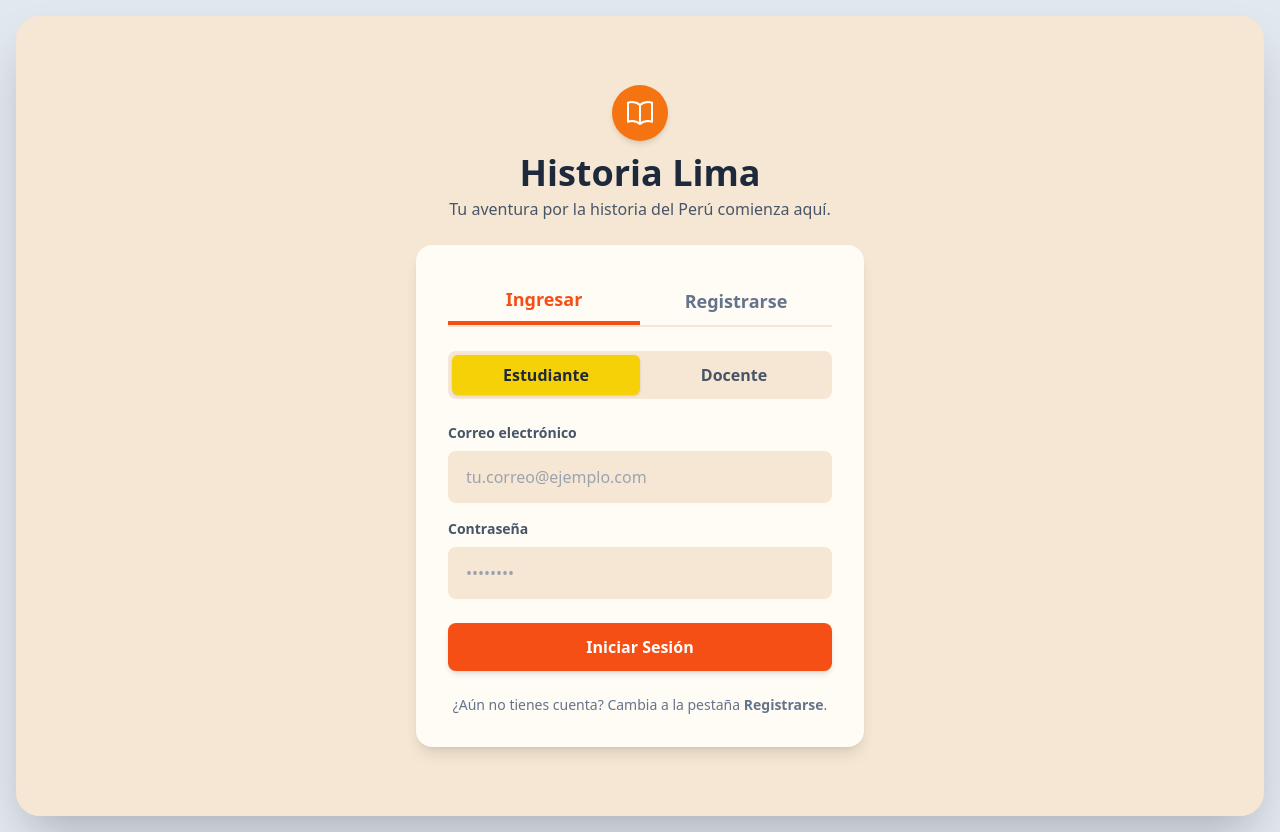
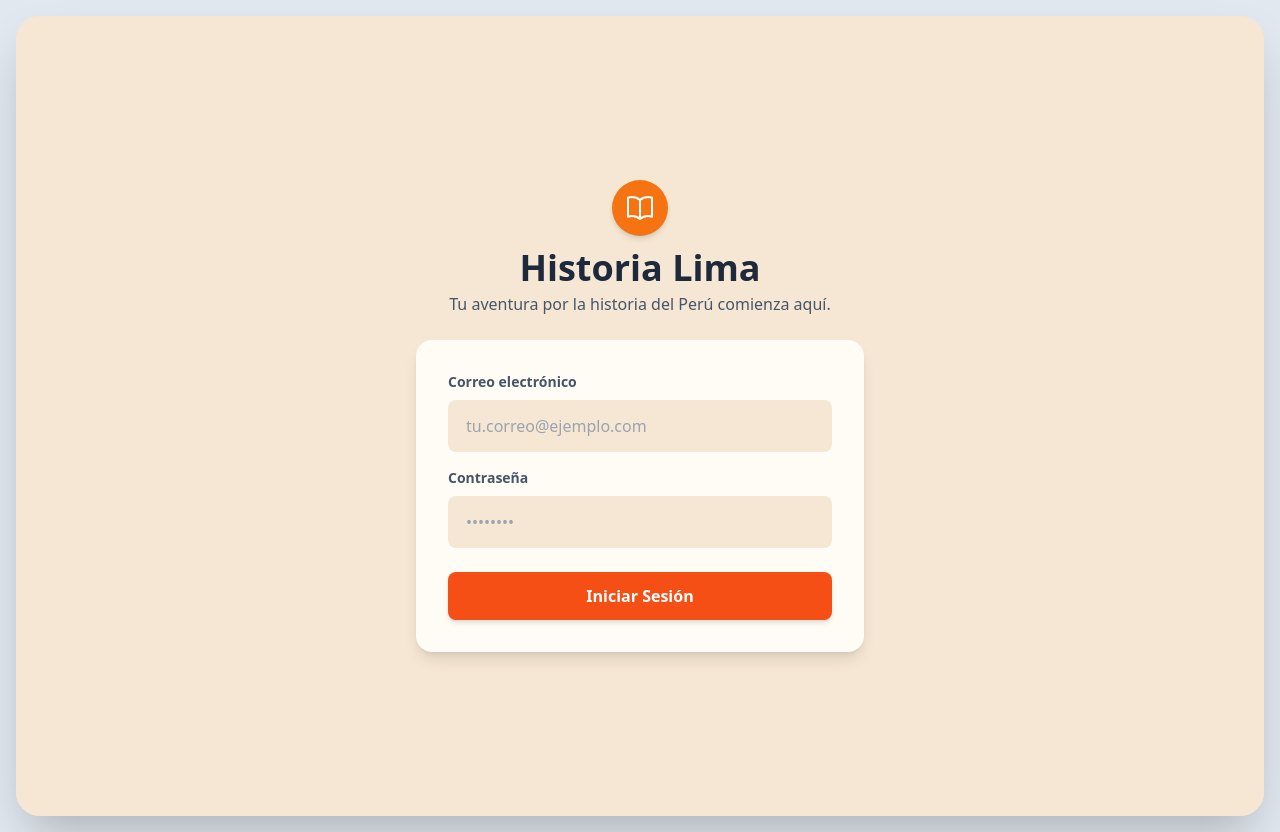
Before and after one commit to Lino1694/Frontend-Proyecto-Historia, a React (Vite) app: page / in a window 1280 px wide. Built offline with nearby package versions, Linux system fonts and the light colour scheme.

Commit message:
Actualizar autenticación y servicios API

```diff
--- a/components/AuthPage.tsx
+++ b/components/AuthPage.tsx
@@ -1,23 +1,17 @@
 import React, { useState } from 'react';
-import { LoginRole } from '../types';
 import { BookOpenIcon } from './icons/BookOpenIcon';
-import AvatarEditor from './shared/AvatarEditor';
-import { PaletteIcon } from './icons/PaletteIcon';
 import { useAuth } from '../contexts/AuthContext';
+import { Role } from '../types';
 
 interface AuthPageProps {
-    onLogin: (name: string, role: LoginRole) => void;
+    onLogin: (name: string, role: Role) => void;
 }
 
 const AuthPage: React.FC<AuthPageProps> = ({ onLogin }) => {
-    const { login, register, error, clearError, isLoading } = useAuth();
+    const { login, error, clearError, isLoading } = useAuth();
 
-    const [authMode, setAuthMode] = useState<'login' | 'register'>('login');
-    const [role, setRole] = useState<LoginRole>('student');
-    const [name, setName] = useState('');
     const [email, setEmail] = useState('');
     const [password, setPassword] = useState('');
-    const [showAvatarEditor, setShowAvatarEditor] = useState(false);
     const [localError, setLocalError] = useState<string | null>(null);
 
     const handleSubmit = async (e: React.FormEvent) => {
@@ -26,11 +20,6 @@ const AuthPage: React.FC<AuthPageProps> = ({ onLogin }) => {
         clearError();
 
         // Validaciones básicas
-        if (authMode === 'register' && !name.trim()) {
-            setLocalError('El nombre es obligatorio');
-            return;
-        }
-
         if (!email.trim() || !password.trim()) {
             setLocalError('Todos los campos son obligatorios');
             return;
@@ -47,25 +36,12 @@ const AuthPage: React.FC<AuthPageProps> = ({ onLogin }) => {
         }
 
         try {
-            if (authMode === 'register') {
-                await register(name, email, password, role);
-                onLogin(name, role);
-            } else {
-                await login(email, password, role);
-                // Obtener el nombre del usuario autenticado
-                const savedUser = JSON.parse(localStorage.getItem('user') || '{}');
-                onLogin(savedUser.nombre || 'Usuario', role);
-            }
+            await login(email, password);
+            // La navegación se maneja automáticamente por el useEffect en App.tsx
         } catch (err) {
             console.error('Error de autenticación:', err);
             // El error ya está manejado por el contexto
         }
-    };
-
-    const handleModeChange = (mode: 'login' | 'register') => {
-        setAuthMode(mode);
-        setLocalError(null);
-        clearError();
     };
 
     const displayError = error || localError;
@@ -82,38 +58,6 @@ const AuthPage: React.FC<AuthPageProps> = ({ onLogin }) => {
                 </div>
 
                 <div className="bg-brand-offwhite p-8 rounded-2xl shadow-lg">
-                    <div className="flex border-b-2 border-brand-cream mb-6">
-                        <button
-                            onClick={() => handleModeChange('login')}
-                            className={`flex-1 py-2 text-lg font-semibold transition-colors duration-300 ${authMode === 'login' ? 'text-brand-red-orange border-b-4 border-brand-red-orange' : 'text-slate-500'}`}
-                        >
-                            Ingresar
-                        </button>
-                        <button
-                            onClick={() => handleModeChange('register')}
-                            className={`flex-1 py-2 text-lg font-semibold transition-colors duration-300 ${authMode === 'register' ? 'text-brand-red-orange border-b-4 border-brand-red-orange' : 'text-slate-500'}`}
-                        >
-                            Registrarse
-                        </button>
-                    </div>
-
-                    <div className="mb-6">
-                         <div className="flex rounded-lg bg-brand-cream p-1">
-                            <button
-                                onClick={() => setRole('student')}
-                                className={`w-1/2 p-2 rounded-md font-semibold text-center transition-all duration-300 ${role === 'student' ? 'bg-brand-yellow text-slate-800 shadow' : 'text-slate-600'}`}
-                            >
-                                Estudiante
-                            </button>
-                            <button
-                                onClick={() => setRole('teacher')}
-                                className={`w-1/2 p-2 rounded-md font-semibold text-center transition-all duration-300 ${role === 'teacher' ? 'bg-brand-yellow text-slate-800 shadow' : 'text-slate-600'}`}
-                            >
-                                Docente
-                            </button>
-                        </div>
-                    </div>
-
                     {displayError && (
                         <div className="mb-4 p-3 bg-red-100 border border-red-400 text-red-700 rounded-lg text-sm">
                             {displayError}
@@ -121,39 +65,6 @@ const AuthPage: React.FC<AuthPageProps> = ({ onLogin }) => {
                     )}
 
                     <form onSubmit={handleSubmit}>
-                        {authMode === 'register' && (
-                             <>
-                                <div className="text-center mb-4">
-                                    <p className="text-sm font-bold text-slate-600 mb-2">Crea tu Avatar</p>
-                                    <div className="relative inline-block">
-                                        <div className="w-24 h-24 rounded-full bg-brand-yellow-orange flex items-center justify-center text-4xl shadow-inner">
-                                            <span>🧑‍🎓</span>
-                                        </div>
-                                        <button
-                                            type="button"
-                                            onClick={() => setShowAvatarEditor(true)}
-                                            className="absolute bottom-0 right-0 bg-brand-orange text-white rounded-full p-1.5 shadow-md hover:scale-110 transition-transform"
-                                            aria-label="Personalizar avatar">
-                                            <PaletteIcon className="w-5 h-5" />
-                                        </button>
-                                    </div>
-                                </div>
-                                <div className="mb-4">
-                                    <label className="block text-slate-600 text-sm font-bold mb-2" htmlFor="name">
-                                        Nombre para mostrar
-                                    </label>
-                                    <input
-                                        id="name"
-                                        type="text"
-                                        value={name}
-                                        onChange={(e) => setName(e.target.value)}
-                                        placeholder="Ej: Valeria R."
-                                        required
-                                        className="w-full px-4 py-3 rounded-lg bg-brand-cream border-2 border-transparent focus:border-brand-light-orange focus:outline-none transition-colors"
-                                    />
-                                </div>
-                            </>
-                        )}
                         <div className="mb-4">
                             <label className="block text-slate-600 text-sm font-bold mb-2" htmlFor="email">
                                 Correo electrónico
@@ -177,7 +88,7 @@ const AuthPage: React.FC<AuthPageProps> = ({ onLogin }) => {
                                 type="password"
                                 value={password}
                                 onChange={(e) => setPassword(e.target.value)}
-                                placeholder={authMode === 'register' ? 'Mínimo 6 caracteres' : '••••••••'}
+                                placeholder="••••••••"
                                 required
                                 className="w-full px-4 py-3 rounded-lg bg-brand-cream border-2 border-transparent focus:border-brand-light-orange focus:outline-none transition-colors"
                             />
@@ -187,25 +98,11 @@ const AuthPage: React.FC<AuthPageProps> = ({ onLogin }) => {
                             disabled={isLoading}
                             className={`w-full bg-brand-red-orange text-white font-bold py-3 px-4 rounded-lg hover:bg-brand-orange transform hover:-translate-y-1 transition-all duration-300 shadow-md ${isLoading ? 'opacity-50 cursor-not-allowed' : ''}`}
                         >
-                            {isLoading ? 'Procesando...' : (authMode === 'login' ? 'Iniciar Sesión' : 'Crear Cuenta')}
+                            {isLoading ? 'Procesando...' : 'Iniciar Sesión'}
                         </button>
                     </form>
-                     {authMode === 'login' && (
-                        <p className="text-center text-slate-500 text-sm mt-6">
-                            ¿Aún no tienes cuenta? Cambia a la pestaña <span className="font-semibold">Registrarse</span>.
-                        </p>
-                    )}
                 </div>
             </div>
-            {showAvatarEditor && (
-                <AvatarEditor
-                    onClose={() => setShowAvatarEditor(false)}
-                    onSave={(config) => {
-                        console.log('Avatar guardado:', config);
-                        setShowAvatarEditor(false);
-                    }}
-                />
-            )}
         </div>
     );
 };
--- a/contexts/AuthContext.tsx
+++ b/contexts/AuthContext.tsx
@@ -17,7 +17,7 @@ interface AuthContextType {
   token: string | null;
   isAuthenticated: boolean;
   isLoading: boolean;
-  login: (correo: string, contrasena: string, role: Role) => Promise<void>;
+  login: (correo: string, contrasena: string) => Promise<void>;
   register: (nombre: string, correo: string, contrasena: string, role: Role) => Promise<void>;
   logout: () => void;
   updateUser: (updatedUser: Partial<User>) => void;
@@ -58,25 +58,19 @@ export const AuthProvider: React.FC<AuthProviderProps> = ({ children }) => {
     setIsLoading(false);
   }, []);
 
-  const login = async (correo: string, contrasena: string, role: Role) => {
+  const login = async (correo: string, contrasena: string) => {
     try {
       setError(null);
       setIsLoading(true);
 
       const response = await apiService.login({ correo, contrasena });
 
-      // Verificar que el rol seleccionado coincida con el rol del usuario
-      // Moderadores pueden acceder como estudiante o docente
-      if (response.user.role !== 'moderator' && response.user.role !== role) {
-        throw new Error(`No tienes permisos para acceder como ${role === 'student' ? 'estudiante' : 'docente'}`);
-      }
-
       // Guardar token y usuario
       apiService.saveAuth(response.token, response.user);
-      localStorage.setItem('userRole', role);
+      localStorage.setItem('userRole', response.user.role);
 
       setToken(response.token);
-      setUser({ ...response.user, role });
+      setUser(response.user);
     } catch (err) {
       const errorMessage = err instanceof Error ? err.message : 'Error al iniciar sesión';
       setError(errorMessage);
--- a/services/api.ts
+++ b/services/api.ts
@@ -10,7 +10,6 @@ export interface RegisterData {
 export interface LoginData {
   correo: string;
   contrasena: string;
-  loginRole?: 'student' | 'teacher';
 }
 
 export interface AuthResponse {
```
